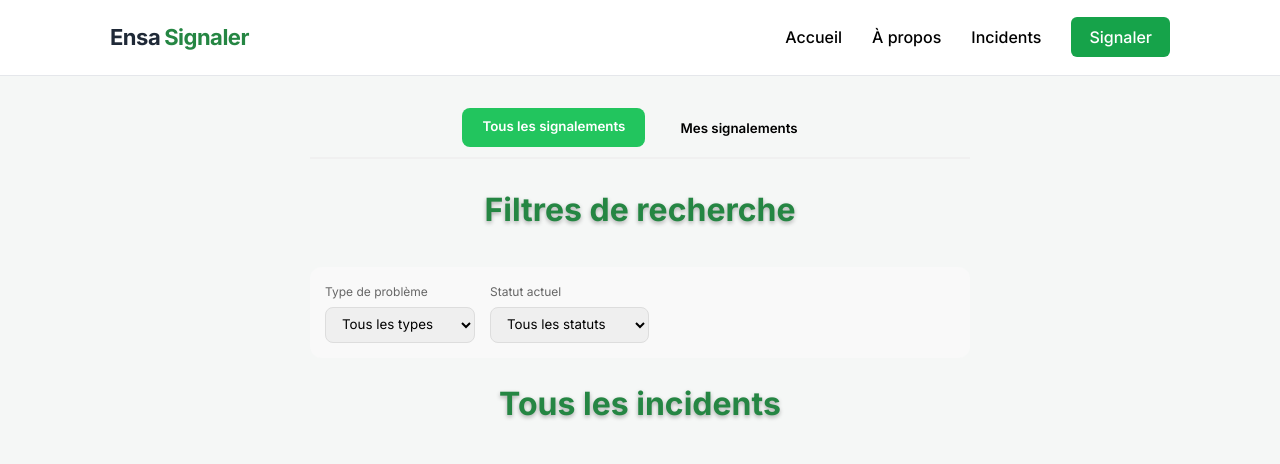
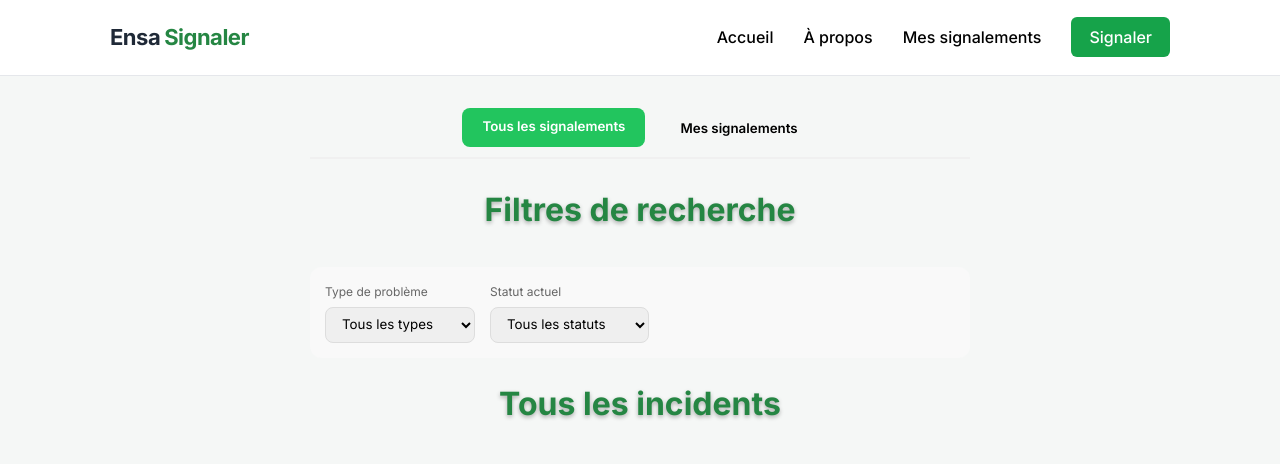
Before and after one commit to mervelle/EnsaSignaler, a plain HTML site: page frontend/incidents.html in a window 1280 px wide. Drawn offline with Linux system fonts and the light colour scheme; no server answers.

Commit message:
Changes made to sprint2

```diff
--- a/frontend/incidents.html
+++ b/frontend/incidents.html
@@ -63,7 +63,7 @@
         <ul class="nav-links">
             <li><a href="home.html">Accueil</a></li>
             <li><a href="about.html">À propos</a></li>
-            <li><a href="incidents.html">Incidents</a></li>
+            <li><a href="incidents.html">Mes signalements</a></li>
             <li><a href="form.html" class="cta-btn">Signaler</a></li>
         </ul>
     </nav>
```
